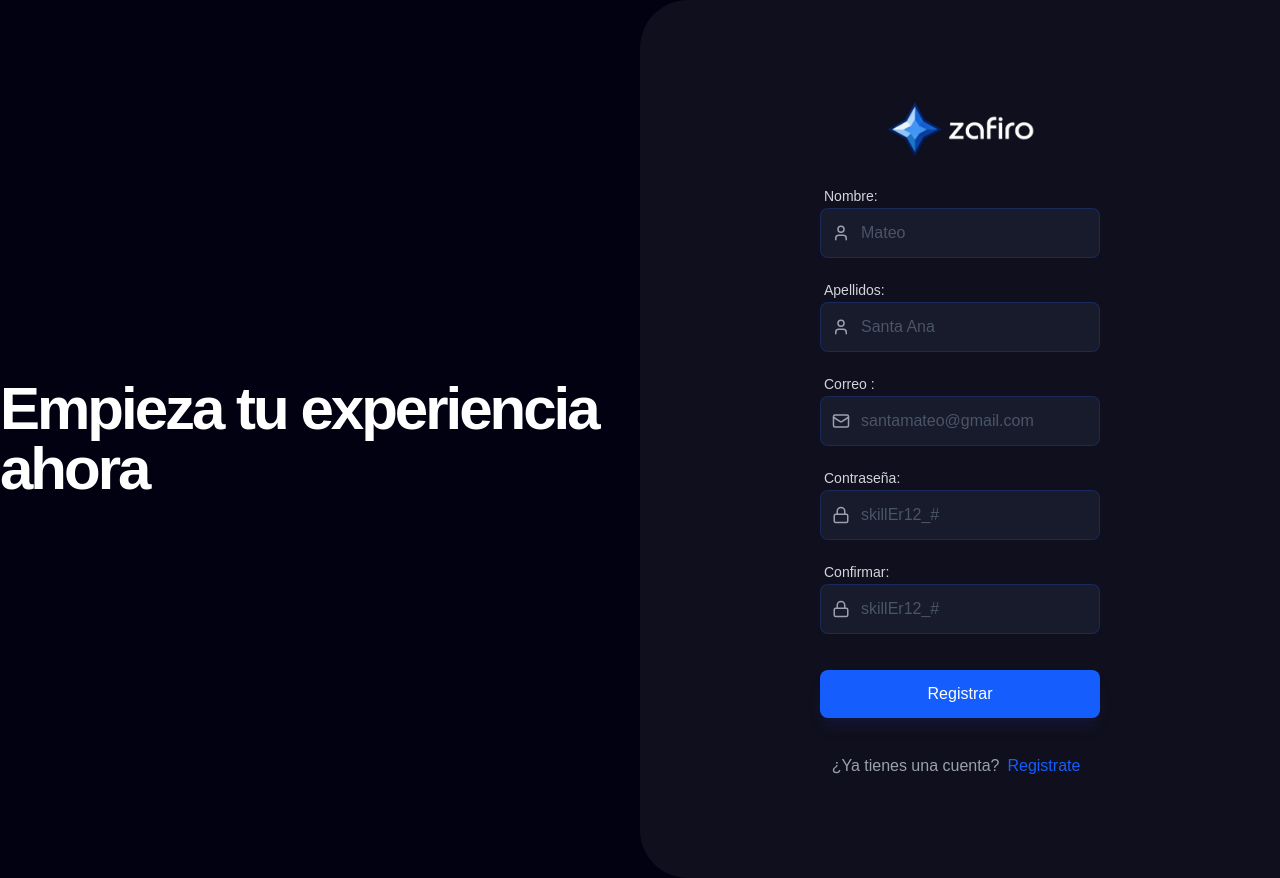
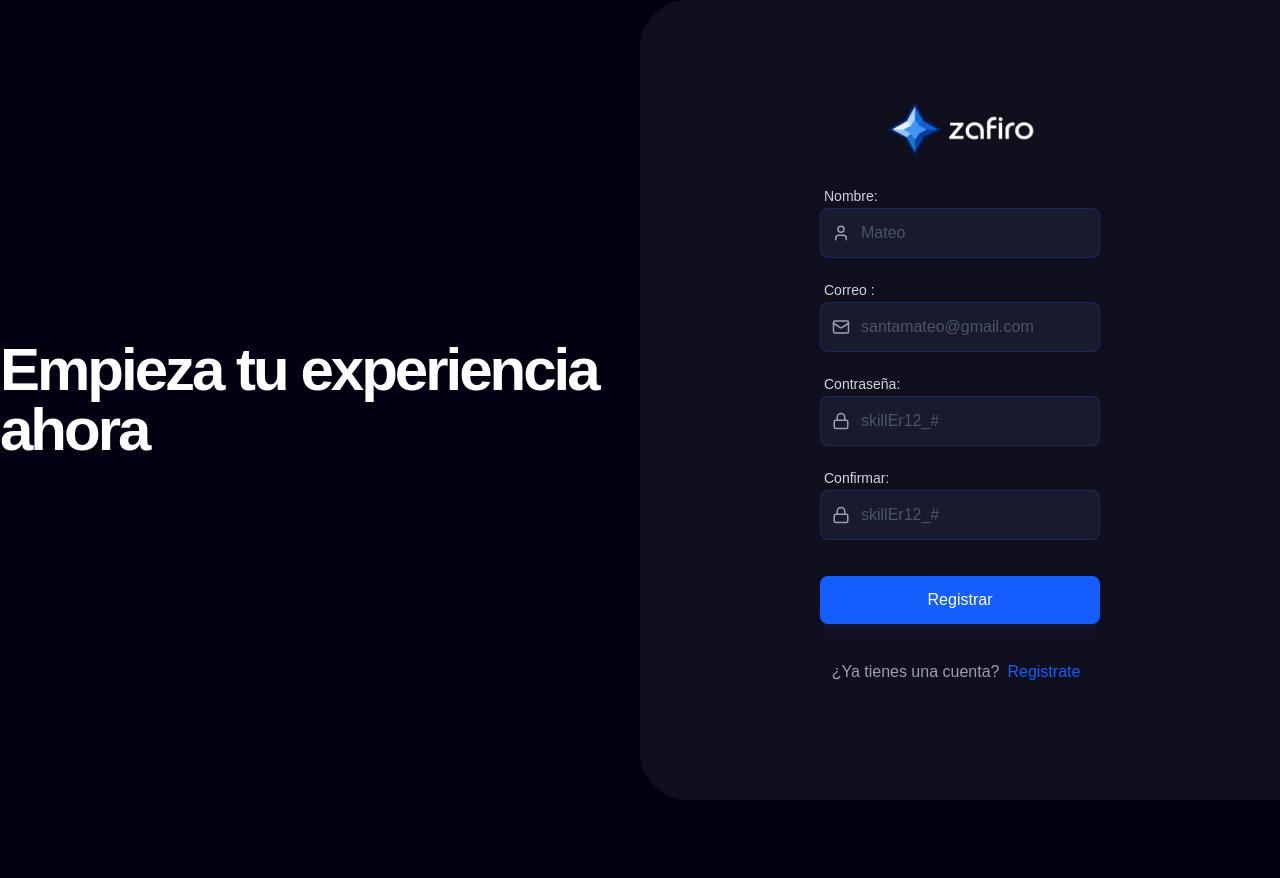
Before and after one commit to Silverz34/Zafiro_Frontend, a Next.js app: page /register in a window 1280 px wide. After the commit the page ends 800 px from the top, so only its background shows below. Built offline with nearby package versions, Linux system fonts and the light colour scheme.

Commit message:
no se que agregue

```diff
--- /dev/null
+++ b/components/header.tsx
@@ -0,0 +1,8 @@
+
+export default function Headerbar(){
+    return(
+        <div className="">
+
+        </div>
+    );
+}
--- a/src/app/page.tsx
+++ b/src/app/page.tsx
@@ -10,7 +10,7 @@ export default function Home() {
 
       <header className="w-full py-5 px-8 flex justify-between items-center max-w-10xl mx-auto">
         <div className="flex items-center gap-2">
-          <Image loading="eager" src="/Logo_zafiro.png" alt="Zafiro Logo" width={500} height={500} className="h-30 w-auto" />
+          <Image src="/Logo_zafiro.png" alt="Zafiro Logo" width={500} height={500} className="h-10 w-auto" />
         </div>
         <div className="flex gap-4 ">
           <Link href="/login" className="px-4 py-2 text-sm hover:text-blue-400 transition-colors ">
--- a/src/app/register/page.tsx
+++ b/src/app/register/page.tsx
@@ -33,22 +33,6 @@ export default function RegisterPage() {
                 />
               </div>
             </div>
-
-            <div className="space-y-2">
-              <label className="text-gray-300 text-sm ml-1">Apellidos:</label>
-              <div className="relative">
-                <span className="absolute inset-y-0 left-3 flex items-center text-gray-400">
-                  <User size={18} />
-                </span>
-                <input
-                  type="text"
-                  placeholder="Santa Ana"
-                  className="w-full bg-[#1e293b]/50 border border-blue-900/50 rounded-lg py-3 pl-10
-                   pr-4 text-white placeholder:text-gray-600 focus:outline-none focus:border-blue-500 transition-colors"
-                />
-              </div>
-            </div>
-
             <div className="space-y-2">
               <label className="text-gray-300 text-sm ml-1">Correo :</label>
               <div className="relative">
```
